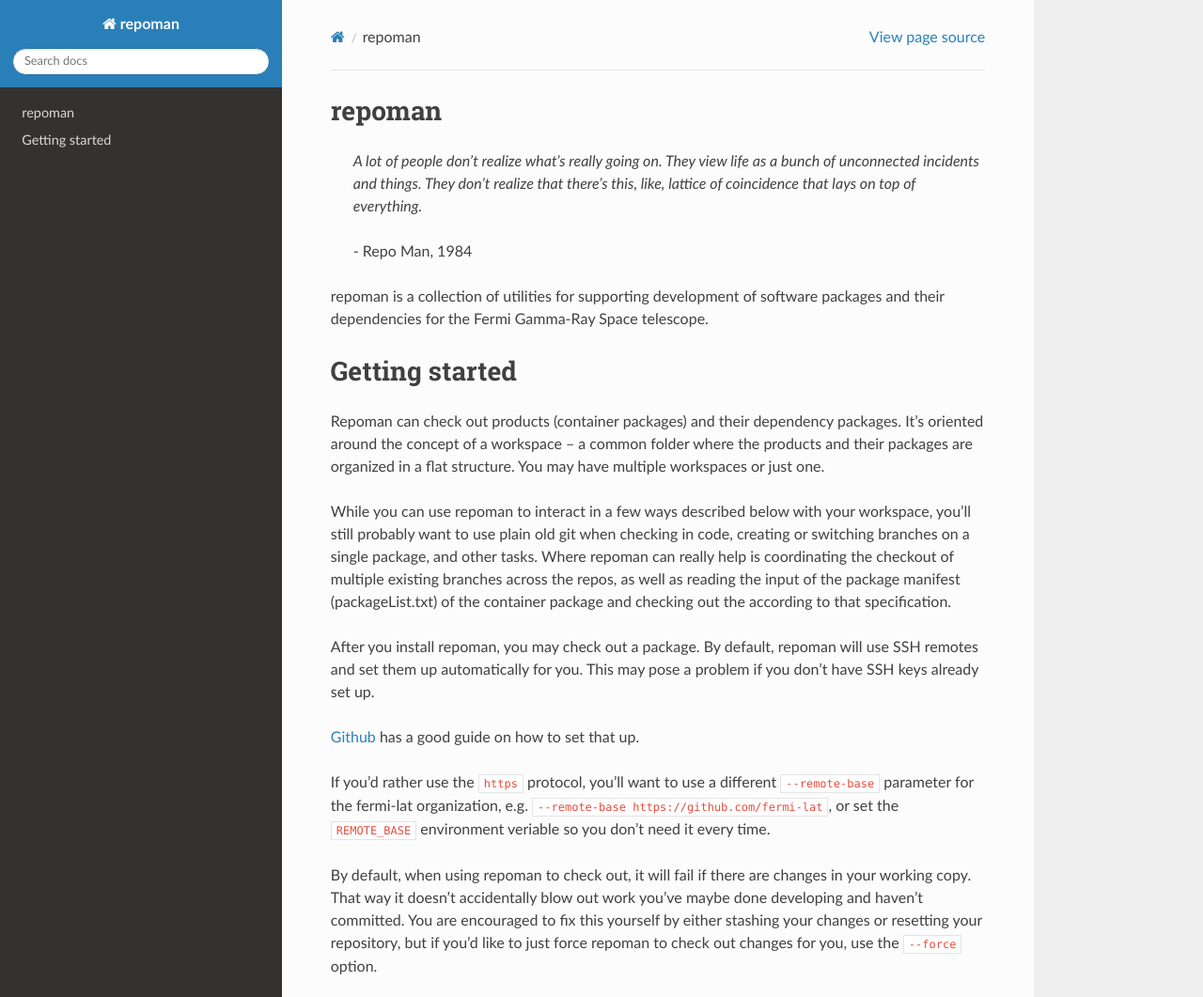
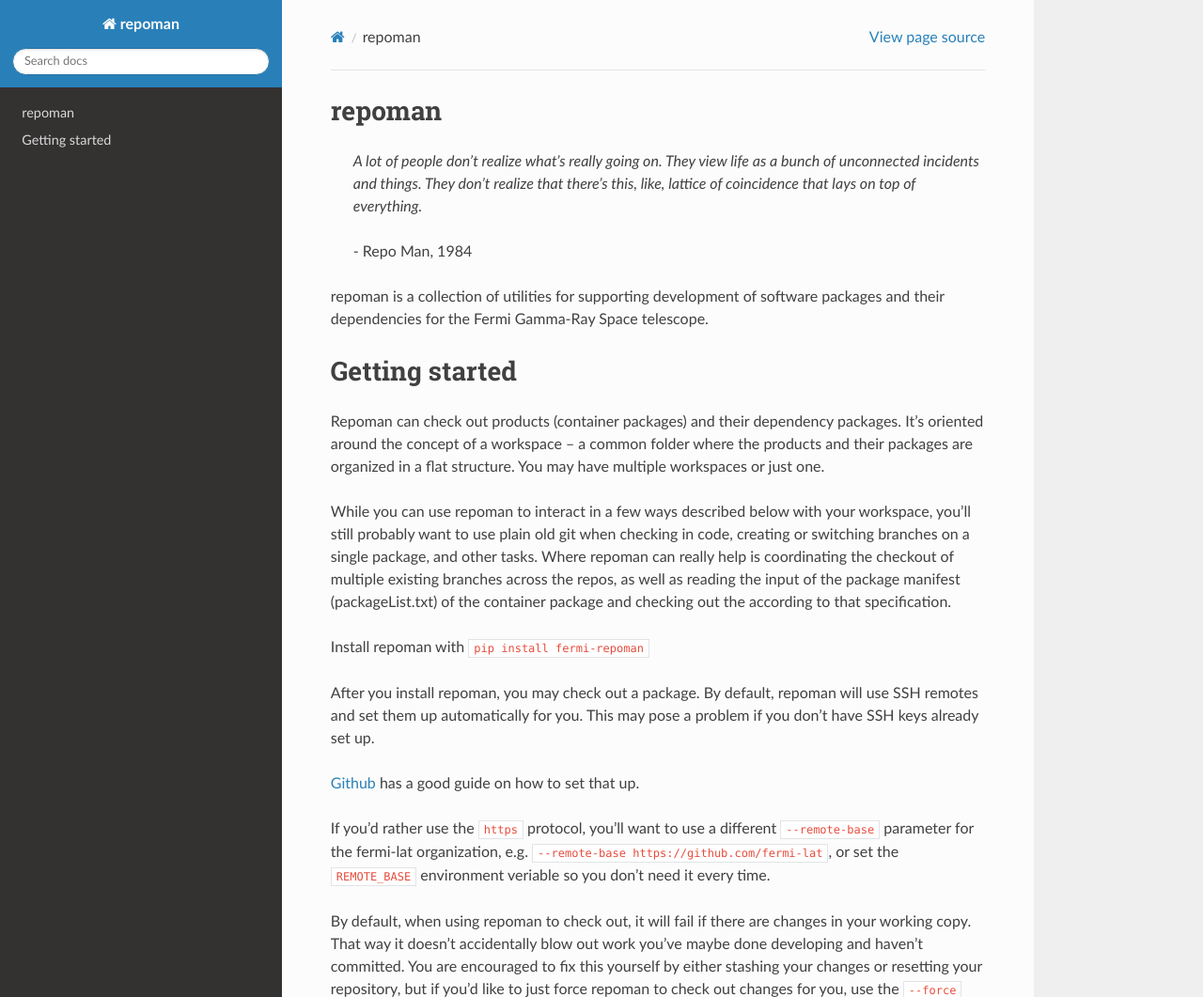
Before and after one commit to fermi-lat/repoman, a Sphinx documentation site: the page built from docs/index.rst, in a window 1280 px wide and 1344 px high, cut to the strip 0-1061 px from the top of the window. Shown: the whole strip at 94% size. Built offline with Sphinx 7.4.7 and the Read the Docs theme 2.0.0, drawn with Linux system fonts in a browser that asks for light colours.

Commit message:
doc update

```diff
--- a/docs/index.rst
+++ b/docs/index.rst
@@ -28,6 +28,8 @@
 of the package manifest (packageList.txt) of the container package and
 checking out the according to that specification.
 
+Install repoman with ``pip install fermi-repoman``
+
 After you install repoman, you may check out a package. By default, repoman
 will use SSH remotes and set them up automatically for you. This may pose a
 problem if you don't have SSH keys already set up.
```
